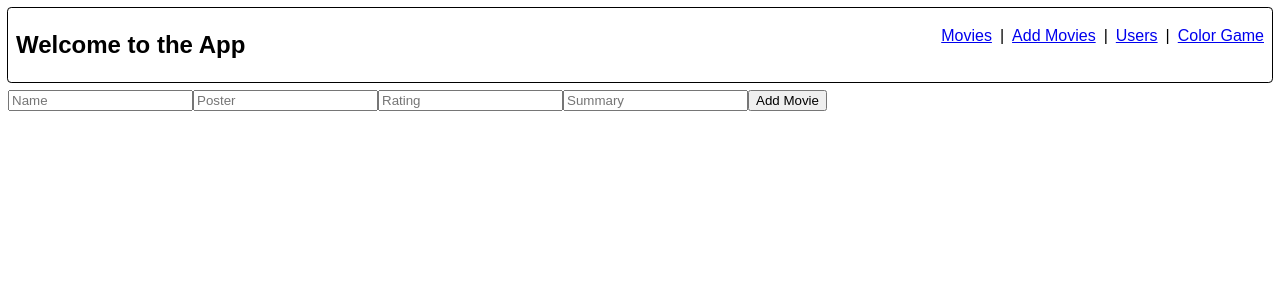
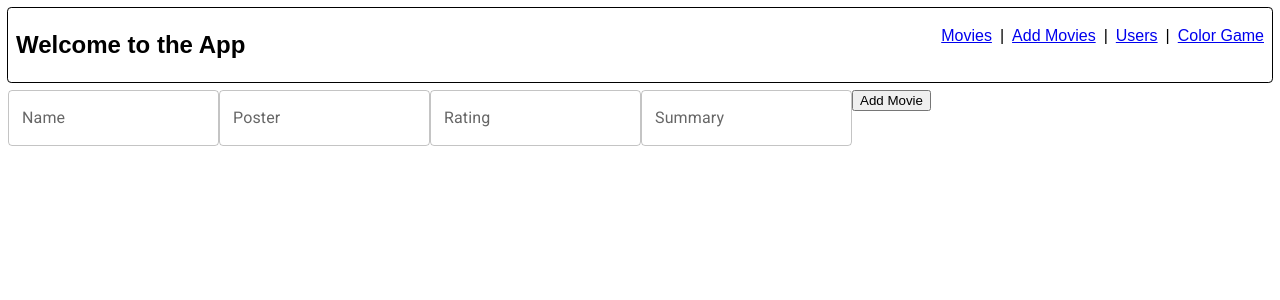
Before and after one commit to MurangiNemandalali/my-app, a React (Vite) app: page /movies/add-movie in a window 1280 px wide. Shown: the top 300 px of the page. Built offline with nearby package versions, Linux system fonts and the light colour scheme.

Commit message:
changing Add movies using material UI

```diff
--- a/src/Movies/AddMovie.jsx
+++ b/src/Movies/AddMovie.jsx
@@ -1,4 +1,7 @@
 import { useState } from "react";
+
+import Box from "@mui/material/Box";
+import TextField from "@mui/material/TextField";
 
 // Task 1.1 - Separate the add movie logic to AddMovie component
 export function AddMovie({ moviesList, setMoviesList }) {
@@ -23,25 +26,38 @@ export function AddMovie({ moviesList, setMoviesList }) {
 
   return (
     <section>
-      <input
+      {/* <TextField id="outlined-basic" label="Outlined" variant="outlined" /> */}
+      <TextField
         onChange={(event) => setName(event.target.value)}
         value={name}
         placeholder="Name"
+        id="outlined-basic"
+        label="Name"
+        variant="outlined"
       />
-      <input
+      <TextField
         onChange={(event) => setPoster(event.target.value)}
         value={poster}
         placeholder="Poster"
+        id="outlined-basic"
+        label="Poster"
+        variant="outlined"
       />
-      <input
+      <TextField
         onChange={(event) => setRating(event.target.value)}
         value={rating}
         placeholder="Rating"
+        id="outlined-basic"
+        label="Rating"
+        variant="outlined"
       />
-      <input
+      <TextField
         onChange={(event) => setSummary(event.target.value)}
         value={summary}
         placeholder="Summary"
+        id="outlined-basic"
+        label="Summary"
+        variant="outlined"
       />
       <button onClick={addMovie}>Add Movie</button>
     </section>
```
